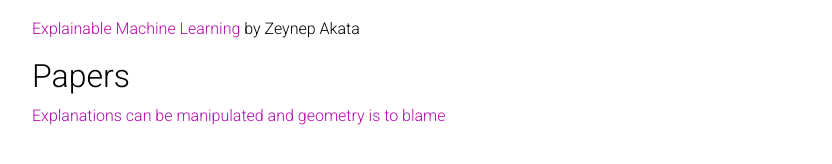
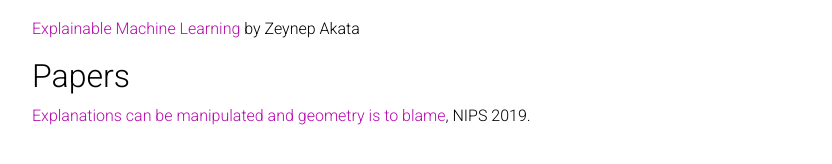
Before and after one commit to sijang/sijang.github.io, a Jekyll site: the page built from _pages/Interests.md, in a window 1280 px wide and 1288 px high. Shown: the part 1074-1238 px from the top of the window, without its empty margins (223-1055 px from the left). Built offline with Jekyll 4.4.1, drawn with Linux system fonts in a browser that asks for light colours; nearby versions of some CDN libraries; a style sheet for code colours, icons or effects is not loaded.

Commit message:
Update Interests.md

```diff
--- a/_pages/Interests.md
+++ b/_pages/Interests.md
@@ -51,4 +51,4 @@ nav: true
   > [Explainable Machine Learning](https://eml-unitue.de/teaching/seminar){:target="_blank"} by Zeynep Akata
 
 ## Papers
-  > [Explanations can be manipulated and geometry is to blame](https://papers.nips.cc/paper/2019/file/bb836c01cdc9120a9c984c525e4b1a4a-Paper.pdf){:target="_blank"}
+  > [Explanations can be manipulated and geometry is to blame](https://papers.nips.cc/paper/2019/file/bb836c01cdc9120a9c984c525e4b1a4a-Paper.pdf){:target="_blank"}, NIPS 2019.
```
